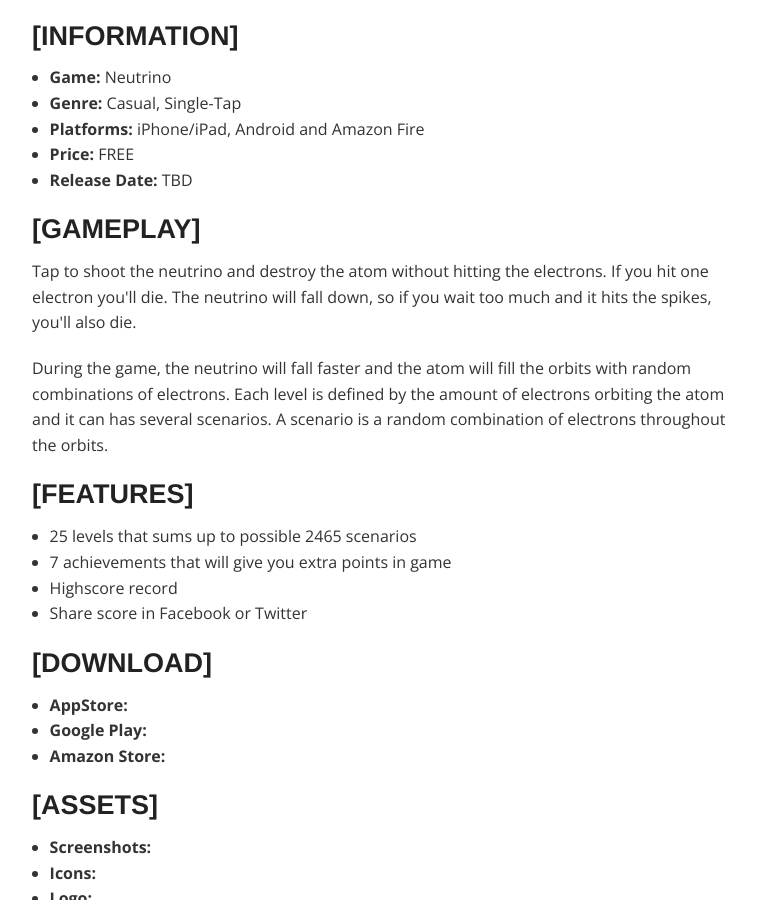
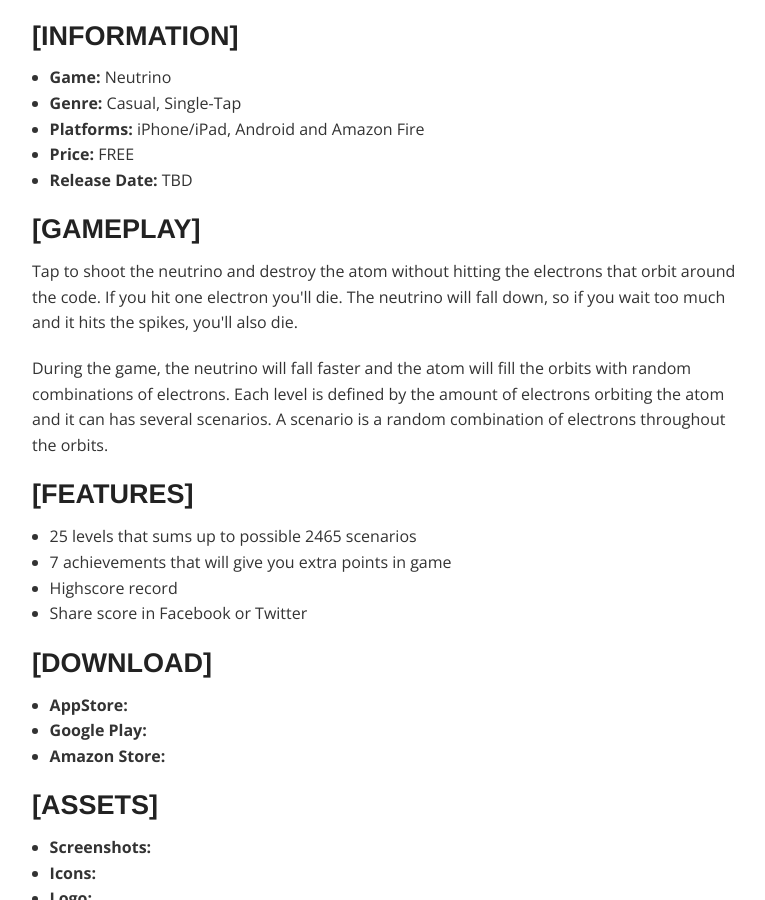
Before and after one commit to satanas/site, a Jekyll site: the page built from games/neutrino/presskit.html, in a window 1280 px wide and 900 px high, scrolled down 337 px. Shown: the whole window, without its empty margins (253-1018 px from the left). Built offline with Jekyll 4.4.1, drawn with Linux system fonts in a browser that asks for light colours; nearby versions of some CDN libraries; Markdown is read by kramdown in place of the engine named in the settings.

Commit message:
Updated description

```diff
--- a/games/neutrino/presskit.html
+++ b/games/neutrino/presskit.html
@@ -20,8 +20,8 @@
 
 <h3>[GAMEPLAY]</h3>
 
-<p>Tap to shoot the neutrino and destroy the atom without hitting the electrons. If you hit one electron you'll die.
-The neutrino will fall down, so if you wait too much and it hits the spikes, you'll also die.</p>
+<p>Tap to shoot the neutrino and destroy the atom without hitting the electrons that orbit around the code. If you hit
+one electron you'll die. The neutrino will fall down, so if you wait too much and it hits the spikes, you'll also die.</p>
 
 <p>During the game, the neutrino will fall faster and the atom will fill the orbits with random combinations of
 electrons. Each level is defined by the amount of electrons orbiting the atom and it can has several scenarios.
```
